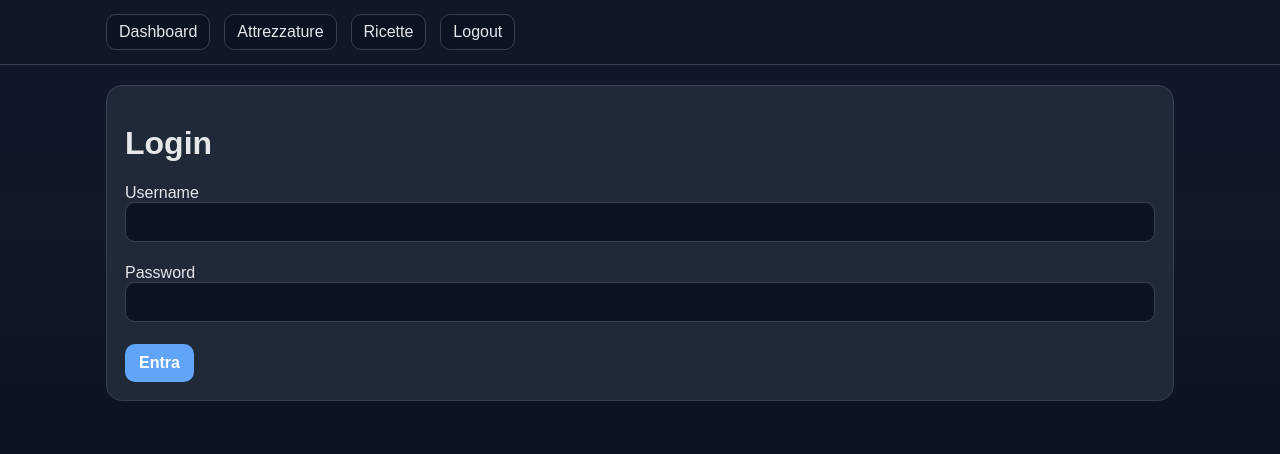
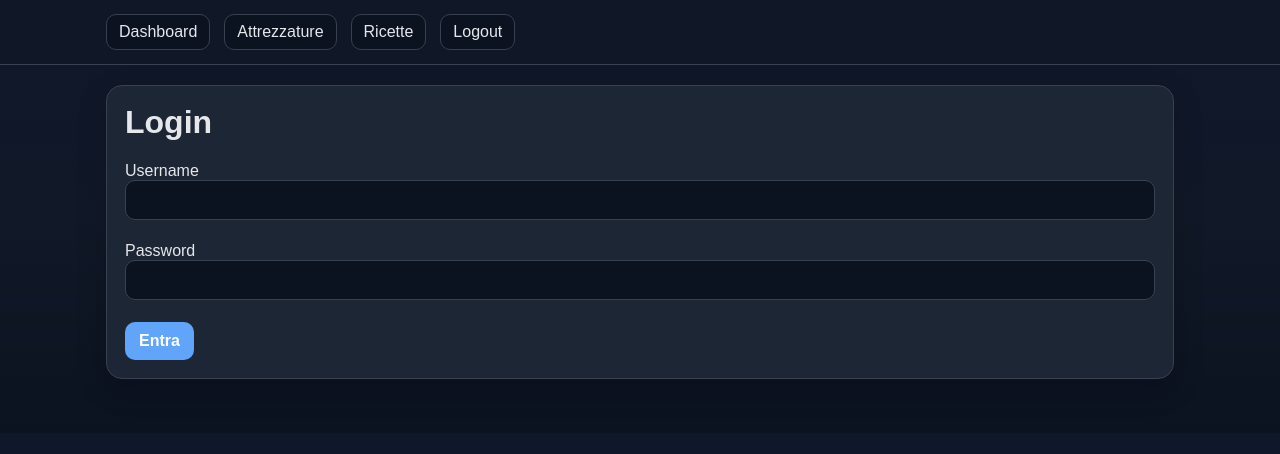
Before and after one commit to smaranghi-spec/Gestionale-Birra, a FastAPI app: page /login in a window 1280 px wide. Shown: the top 454 px of the page. Run offline with FastAPI, Linux system fonts and the light colour scheme.

Commit message:
Enhance base.html with new styles and layout adjustments

```diff
--- a/templates/base.html
+++ b/templates/base.html
@@ -7,11 +7,14 @@
   <style>
     :root {
       --bg: #0f172a;
+      --panel: #111827;
       --card: #1f2937;
       --border: #374151;
       --text: #e5e7eb;
       --muted: #9ca3af;
       --accent: #60a5fa;
+      --accent2: #34d399;
+      --danger: #f87171;
     }
     * { box-sizing: border-box; }
     body {
@@ -23,9 +26,10 @@
     header {
       position: sticky;
       top: 0;
+      z-index: 10;
       background: rgba(17, 24, 39, 0.95);
       border-bottom: 1px solid var(--border);
-      z-index: 10;
+      backdrop-filter: blur(8px);
     }
     .nav {
       max-width: 1100px;
@@ -34,6 +38,7 @@
       display: flex;
       gap: 14px;
       flex-wrap: wrap;
+      align-items: center;
     }
     .nav a {
       color: var(--text);
@@ -45,6 +50,7 @@
     }
     .nav a:hover {
       border-color: var(--accent);
+      color: white;
     }
     main {
       max-width: 1100px;
@@ -52,18 +58,21 @@
       padding: 20px 16px 40px;
     }
     .card {
-      background: var(--card);
+      background: rgba(31, 41, 55, 0.9);
       border: 1px solid var(--border);
       border-radius: 16px;
       padding: 18px;
       margin-bottom: 14px;
+      box-shadow: 0 10px 30px rgba(0, 0, 0, 0.18);
     }
     .grid {
       display: grid;
       grid-template-columns: repeat(auto-fit, minmax(230px, 1fr));
       gap: 14px;
     }
+    h1, h2, h3 { margin-top: 0; }
     p { color: var(--muted); line-height: 1.5; }
+    a { color: var(--accent); }
     input, textarea, button {
       font: inherit;
     }
@@ -85,6 +94,10 @@
       cursor: pointer;
       font-weight: 700;
     }
+    button:hover { filter: brightness(1.05); }
+    .muted { color: var(--muted); }
+    .success { color: var(--accent2); }
+    .error { color: var(--danger); }
   </style>
 </head>
 <body>
```
